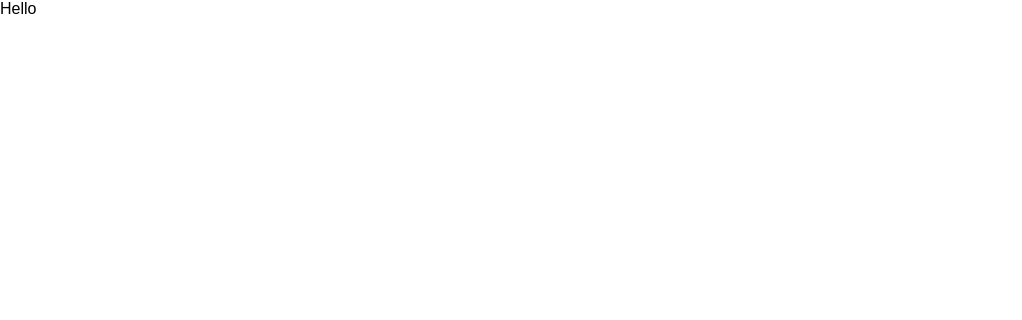
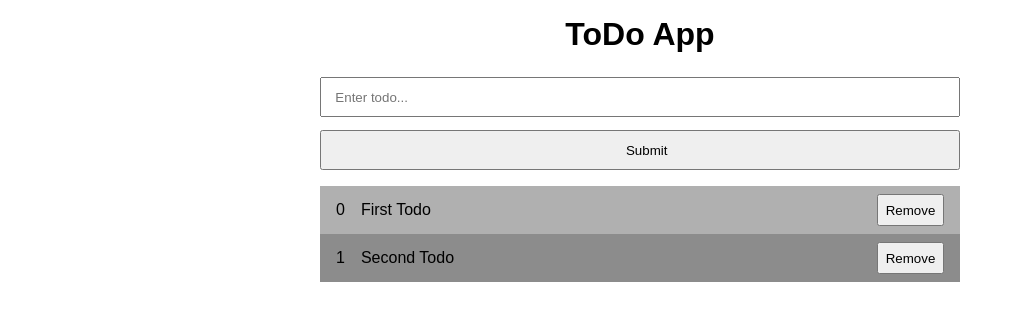
Before and after one commit to christianrafols17/to-do-app, an Angular app: page / in a window 1280 px wide. Shown: the top 320 px of the page, without its empty margins (0-1022 px from the left). Built offline with nearby package versions, Linux system fonts and the light colour scheme.

Commit message:
Initial Commit

```diff
--- a/src/app/app.component.html
+++ b/src/app/app.component.html
@@ -1,3 +1,8 @@
 <div class="app">
-  Hello
+  <header>
+    <h1 style="text-align: center; padding: 0.5em 0;">ToDo App</h1>
+  </header>
+  <body>
+    <app-todos></app-todos>
+  </body>
 </div>
--- /dev/null
+++ b/src/app/components/todos/todos.component.css
@@ -0,0 +1,52 @@
+.todos {
+    display: flex;
+    flex-direction: column;
+    align-items: center;
+    justify-content: center;
+}
+.todo {
+    width: 50%;
+    height: 3em;
+    display: flex;
+    flex-direction: row;
+    align-items: center;
+    padding: 0 1em;
+    justify-content: space-between;
+}
+.content {
+    display: flex;
+    flex-grow: 1;
+    align-items: start;
+    justify-content: start;
+    padding-left: 1em;
+}
+.todo:nth-child(even) {
+    background-color: rgb(176, 176, 176);
+}
+.todo:nth-child(odd) {
+    background-color: rgb(140, 140, 140);
+}
+.todo button{
+    padding: 0.5em;
+}
+.todo.done .content {
+    text-decoration: line-through;
+}
+form {
+    display: flex;
+    flex-direction: column;
+    padding-top: 0.5em;
+    padding-bottom: 1em;
+    width: 100%;
+    align-items: center;
+    justify-content: center;
+}
+input {
+    width: 50%;
+    height: 3em;
+    padding-left: 1em;
+}
+.todo-submit {
+    width: 50%;
+    margin-top: 1em;
+}
--- /dev/null
+++ b/src/app/components/todos/todos.component.html
@@ -0,0 +1,11 @@
+<div class="todos">
+    <form (submit)="addTodo()">
+        <input type="text" name="inputTodo" placeholder="Enter todo..." class="todo-input" [(ngModel)]="inputTodo" required/>
+        <input type="submit" value="Submit" class="todo-submit">
+    </form>
+    <div *ngFor="let todo of todos; let i = index;" class="todo {{ (todo.completed ? 'done' : '')}}">
+        <div class="id">{{ i }}</div>
+        <div class="content" (click)="toggleDone(i)">{{ todo.content }}</div>
+        <button class="delete" (click)="deleteTodo(i)">Remove</button>
+    </div>
+</div>
--- /dev/null
+++ b/src/app/components/todos/todos.component.ts
@@ -0,0 +1,48 @@
+import { Component, OnInit } from '@angular/core';
+import { Todo } from './../../models/Todo'
+
+@Component({
+  selector: 'app-todos',
+  templateUrl: './todos.component.html',
+  styleUrls: ['./todos.component.css']
+})
+
+export class TodosComponent implements OnInit{
+
+  todos:Todo[] = []
+
+  inputTodo:string = ''
+
+  constructor() { }
+
+  ngOnInit(): void {
+    this.todos = [
+      {
+        content: 'First Todo',
+        completed: false
+      },
+      {
+        content: 'Second Todo',
+        completed: false
+      }
+    ]
+  }
+
+  toggleDone(id:number) {
+    this.todos.map((value, i) => {
+      if (i === id) value.completed = !value.completed;
+
+      return value;
+    })
+  }
+  deleteTodo(id:number) {
+    this.todos = this.todos.filter((value, i) => i !== id);
+  }
+  addTodo() {
+    this.todos.push({
+      content: this.inputTodo,
+      completed: false
+    });
+    this.inputTodo = ''
+  }
+}
--- /dev/null
+++ b/src/app/models/Todo.ts
@@ -0,0 +1,4 @@
+export class Todo {
+    content:string = ''
+    completed:boolean = false
+}
```
Also changed, not shown: src/app/app.module.ts (+6 -2 lines), 1 other file (tests, documents, lock files or other folders).
